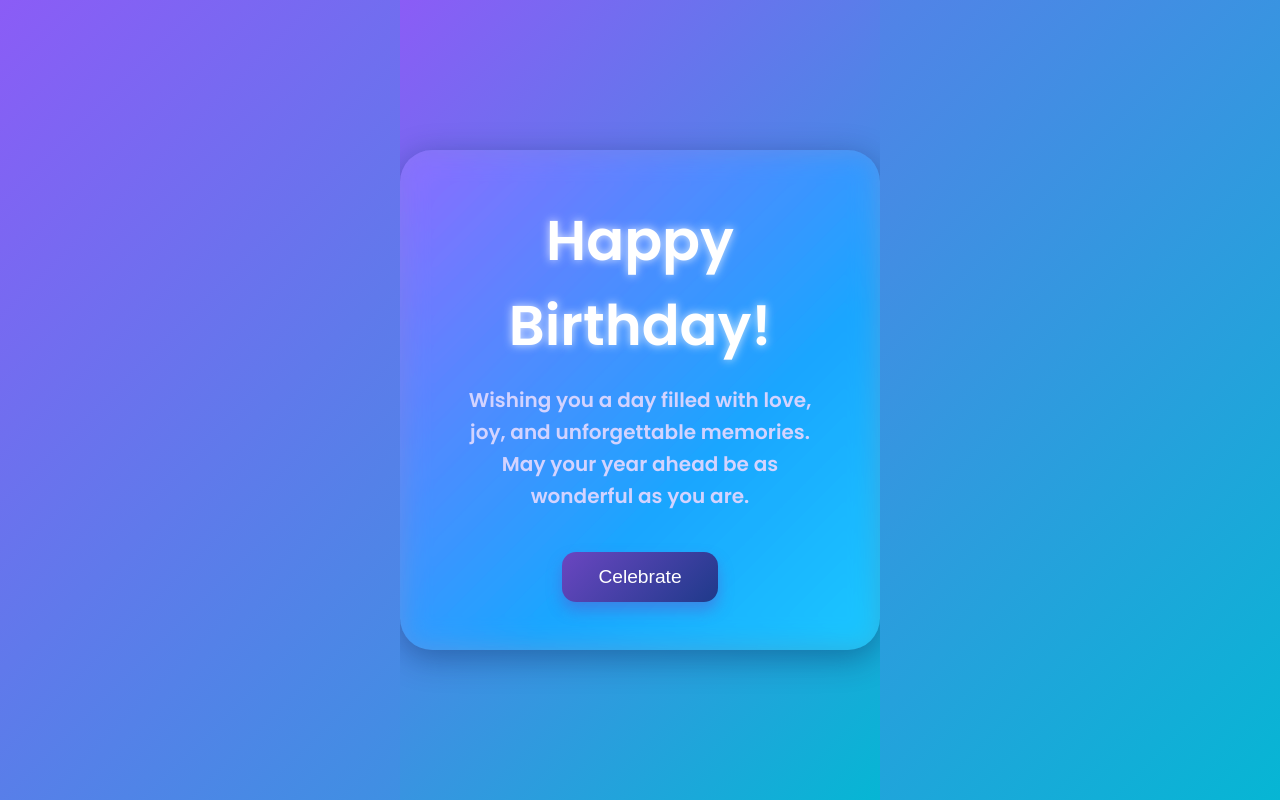
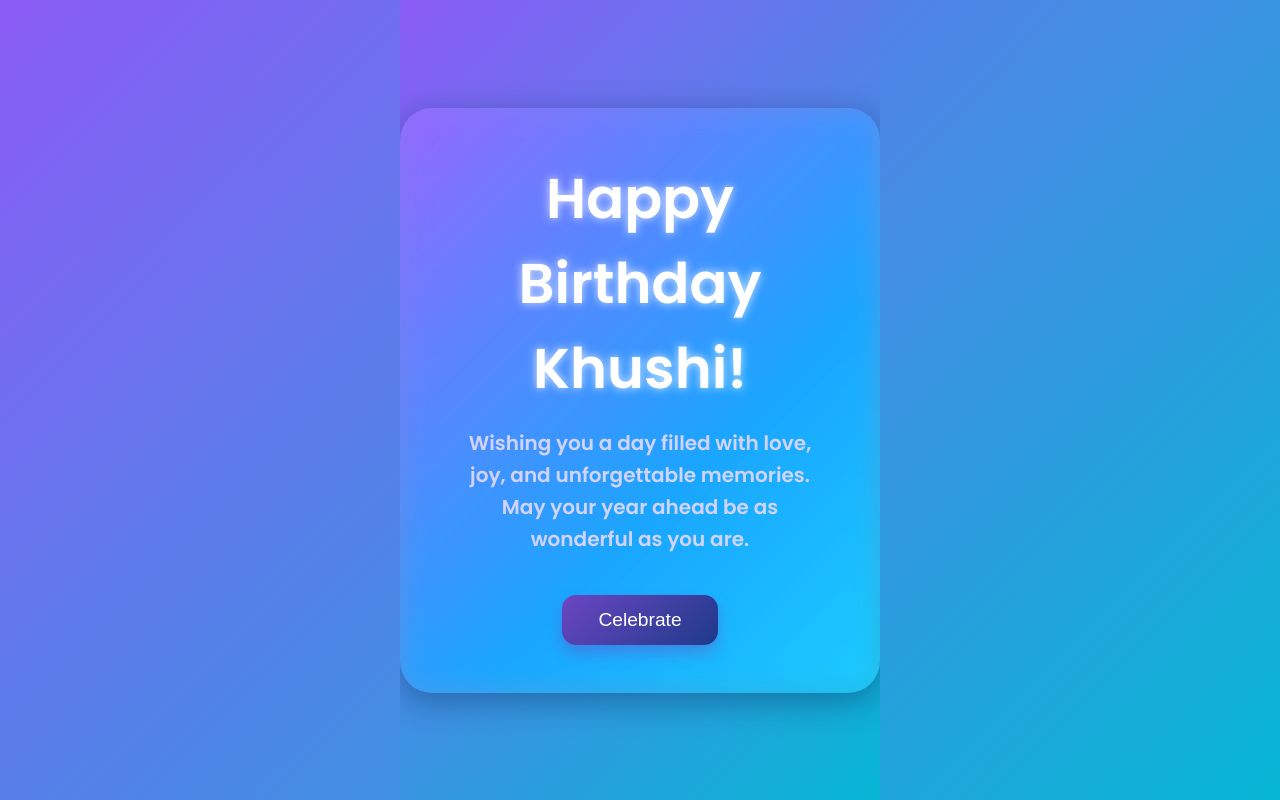
Before and after one commit to Shorya2031/Shorya1, a plain HTML site: page index.html in a window 1280 px wide. Drawn offline with Linux system fonts and the light colour scheme.

Commit message:
Update index.html

```diff
--- a/index.html
+++ b/index.html
@@ -94,7 +94,7 @@
 </head>
 <body>
   <div class="container" role="main">
-    <h1>Happy Birthday!</h1>
+    <h1>Happy Birthday Khushi!</h1>
     <p>Wishing you a day filled with love, joy, and unforgettable memories. May your year ahead be as wonderful as you are.</p>
     <button id="wishButton" aria-label="Celebrate birthday with confetti">Celebrate</button>
   </div>
```
